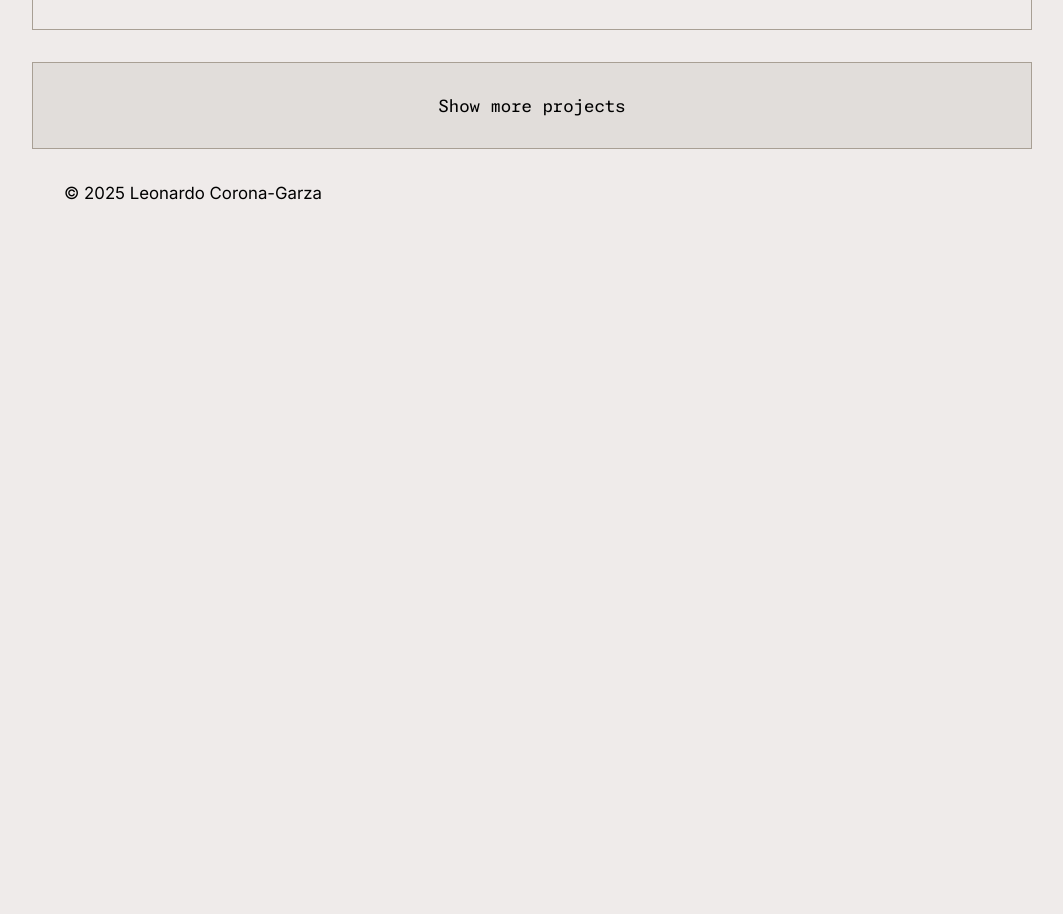
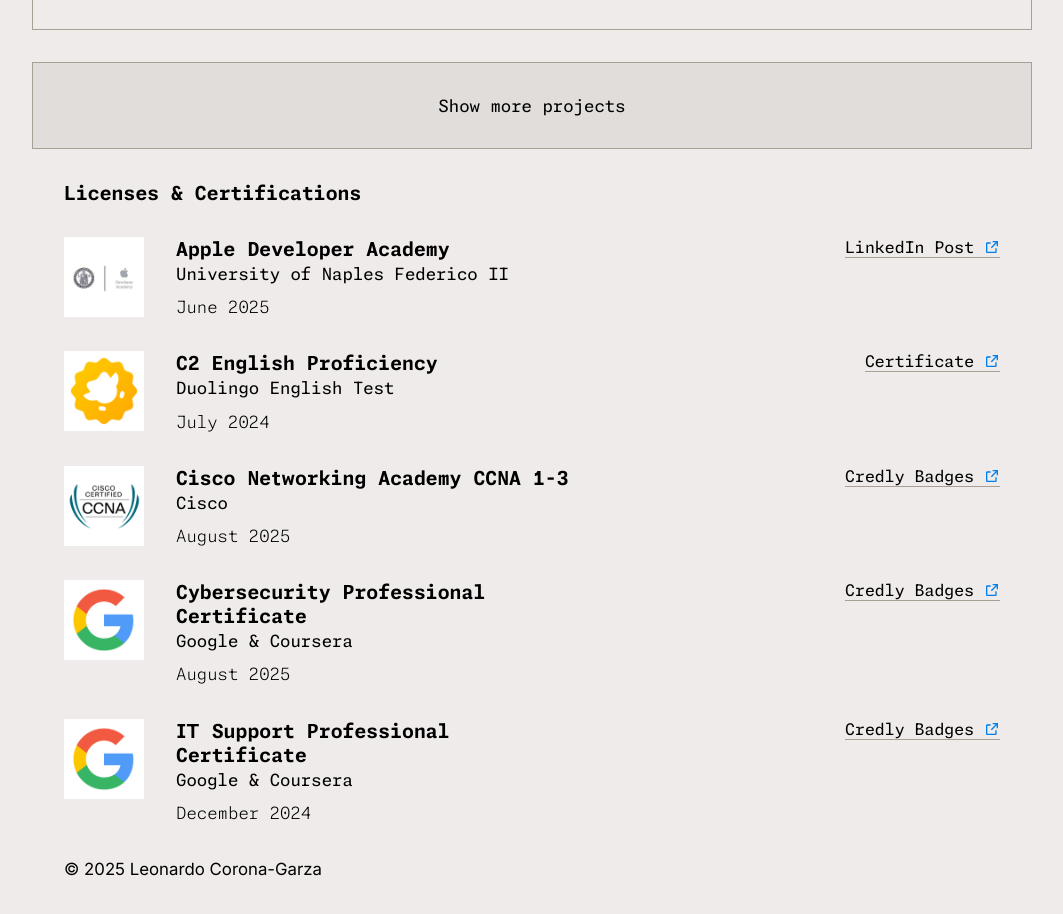
Before and after one commit to UmActually/UmActually.github.io, an Astro site: page / in a window 1280 px wide. Shown: the part 2547-3461 px from the top of the page, without its empty margins (108-1171 px from the left). Before the commit the page ends 2785 px from the top, so only its background shows below. Built offline with nearby package versions, Linux system fonts and the light colour scheme; Astro itself is replaced by a stand-in of ours.

Commit message:
Add licenses and certifications

```diff
--- a/src/components/CertificationCard.astro
+++ b/src/components/CertificationCard.astro
@@ -1,3 +1,56 @@
 ---
+import ExternalLink from "./ExternalLink.astro";
 import type { Certification } from "../data/types.ts";
+
+const cert: Certification = Astro.props.cert;
+if (!cert) {
+    throw new Error("Certification data is required");
+}
 ---
+
+<div class="container certification-card margin-vertical">
+    <img src={cert.iconURL || "/images/android-chrome-192x192.png"} alt={`${cert.id} icon`} width="80" height="80">
+    <div>
+        <h2>{cert.name}</h2>
+        <p class="monaspace">{cert.issuer}</p>
+        <p class="monaspace light" style="margin-top: 0.5rem;">{cert.date}</p>
+    </div>
+    {cert.links.length > 0 && (
+        <div class="external-links">
+            {cert.links.map((link) => (
+                <ExternalLink href={link.url}>{link.label}</ExternalLink>
+            ))}
+        </div>
+    )}
+</div>
+
+<style>
+    .certification-card {
+        display: grid;
+        grid-template-columns: 80px 1fr 1fr;
+        gap: 2rem;
+    }
+
+    .external-links {
+        align-self: start;
+        text-align: end;
+        display: flex;
+        flex-direction: row-reverse;
+        flex-wrap: wrap;
+        gap: 0.5rem 1rem;
+    }
+
+    @media (max-width: 600px) {
+        .certification-card {
+            grid-template-columns: 80px 1fr;
+        }
+
+        .external-links {
+            grid-column: 1 / -1;
+            align-self: center;
+            text-align: center;
+            flex-direction: row;
+            justify-content: center;
+        }
+    }
+</style>
--- /dev/null
+++ b/src/data/certifications.ts
@@ -0,0 +1,101 @@
+import type { Certification } from "./types.ts";
+import appleAcademyLogo from "../assets/certifications/apple-academy.jpg";
+import duolingoTestLogo from "../assets/certifications/duolingo-english-test.png";
+import ccnaLogo from "../assets/certifications/cisco-ccna.png";
+import googleLogo from "../assets/certifications/google.png";
+
+export const certifications: Certification[] = [
+    {
+        id: "appleacademy",
+        name: "Apple Developer Academy",
+        issuer: "University of Naples Federico II",
+        date: "June 2025",
+        technologies: [
+            "Swift", "SwiftUI", "UIKit", "iOS", "iPadOS", "Apple TV"
+        ],
+        skills: [
+            "Public Presentation", "UX Testing", "Software Branding"
+        ],
+        links: [
+            {
+                label: "LinkedIn Post",
+                url: "https://www.linkedin.com/posts/leonardo-corona-garza-8b4847269_officially-graduated-from-the-apple-developer-ugcPost-7366504307505963009--qn1"
+            }
+        ],
+        iconURL: appleAcademyLogo.src
+    },
+    {
+        id: "duolingo",
+        name: "C2 English Proficiency",
+        issuer: "Duolingo English Test",
+        date: "July 2024",
+        technologies: [],
+        skills: [
+            "Conversational English", "Business English"
+        ],
+        links: [
+            {
+                label: "Certificate",
+                url: "https://certs.duolingo.com/l9pjrbz27wffl92c"
+            }
+        ],
+        iconURL: duolingoTestLogo.src
+    },
+    {
+        id: "ccna",
+        name: "Cisco Networking Academy CCNA 1-3",
+        issuer: "Cisco",
+        date: "August 2025",
+        technologies: [
+            "Dynamic Routing", "Switching", "VLANs", "NAT", "TCP/IP", "NG Firewalls"
+        ],
+        skills: [
+            "OSI Model", "Network Security", "Cloud & Virtualization"
+        ],
+        links: [
+            {
+                label: "Credly Badges",
+                url: "https://www.credly.com/users/leonardo-corona-garza/"
+            }
+        ],
+        iconURL: ccnaLogo.src
+    },
+    {
+        id: "cybersecurity",
+        name: "Cybersecurity Professional Certificate",
+        issuer: "Google & Coursera",
+        date: "August 2025",
+        technologies: [
+            "Kali Linux", "SQL Injections", "XSS"
+        ],
+        skills: [
+            "Risk Analysis", "NIST Framework", "Detection & Response"
+        ],
+        links: [
+            {
+                label: "Credly Badges",
+                url: "https://www.credly.com/users/leonardo-corona-garza/"
+            }
+        ],
+        iconURL: googleLogo.src
+    },
+    {
+        id: "itsupport",
+        name: "IT Support Professional Certificate",
+        issuer: "Google & Coursera",
+        date: "December 2024",
+        technologies: [
+            "Active Directory", "Bash", "Powershell", "Windows Registry", "DNS", "Encryption"
+        ],
+        skills: [
+            "Costumer Support", "Troubleshooting", "Network Administration"
+        ],
+        links: [
+            {
+                label: "Credly Badges",
+                url: "https://www.credly.com/users/leonardo-corona-garza/"
+            }
+        ],
+        iconURL: googleLogo.src
+    }
+];
--- a/src/data/types.ts
+++ b/src/data/types.ts
@@ -34,4 +34,5 @@ export interface Certification {
     technologies: string[];
     skills: string[];
     links: ExternalLink[];
+    iconURL: string | null;
 }
--- a/src/pages/index.astro
+++ b/src/pages/index.astro
@@ -6,8 +6,11 @@ import NameHeader from "../components/NameHeader.astro";
 import ProjectCard from "../components/ProjectCard.astro";
 import JobProjectCard from "../components/JobProjectCard.astro";
 import ShowMoreButton from "../components/ShowMoreButton.astro";
+import CertificationCard from "../components/CertificationCard.astro";
 
 import allProjects from '../data/projects.json';
+import { certifications } from "../data/certifications.ts";
+
 import tecLogo from '../assets/tec-black.png';
 import appleLogo from '../assets/apple-black.svg';
 import swiftLogo from '../assets/swift-black.png';
@@ -55,9 +58,15 @@ const projects: Project[] = allProjects.filter((p) => !p.job);
 
 	<ShowMoreButton/>
 
-	<!--<div class="container margin-top">-->
-	<!--	<h2>Licenses & Certifications</h2>-->
-	<!--</div>-->
+	<div class="container margin-top">
+		<h2>Licenses & Certifications</h2>
+	</div>
+
+	<div id="certifications">
+		{certifications.map((cert) => (
+			<CertificationCard cert={cert} />
+		))}
+	</div>
 </Page>
 
 <style>
```
Also changed, not shown: src/assets/certifications/apple-academy.jpg (added), src/assets/certifications/cisco-ccna.png (added), src/assets/certifications/duolingo-english-test.png (added), src/assets/certifications/google.png (added).
